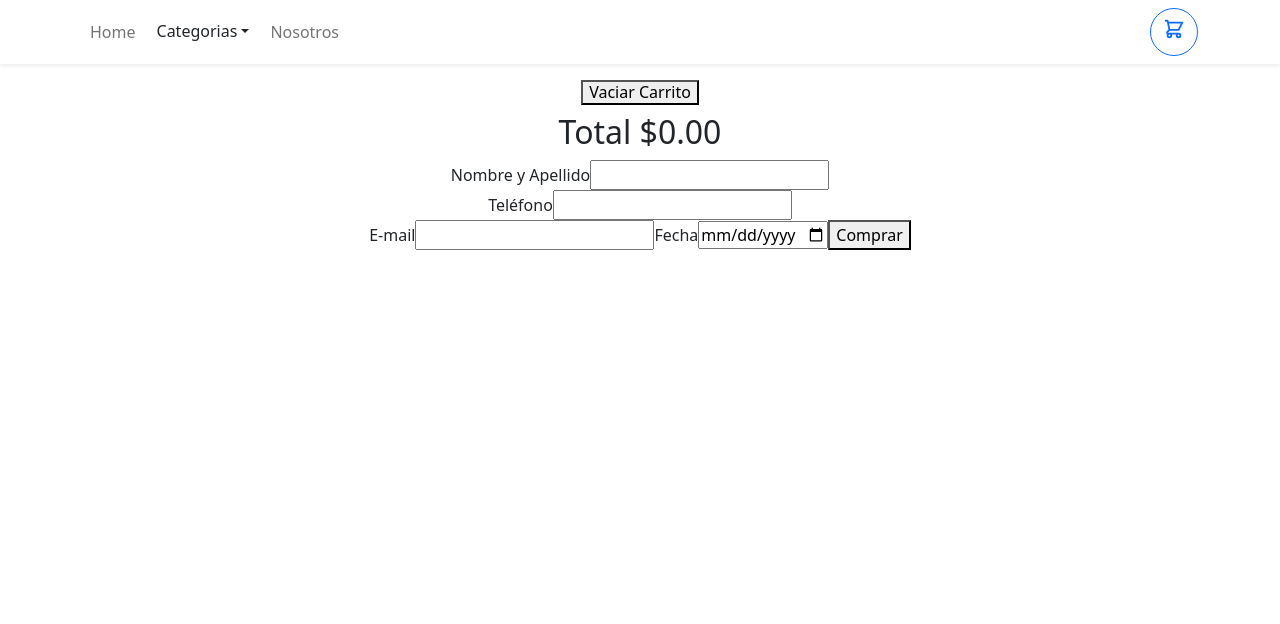
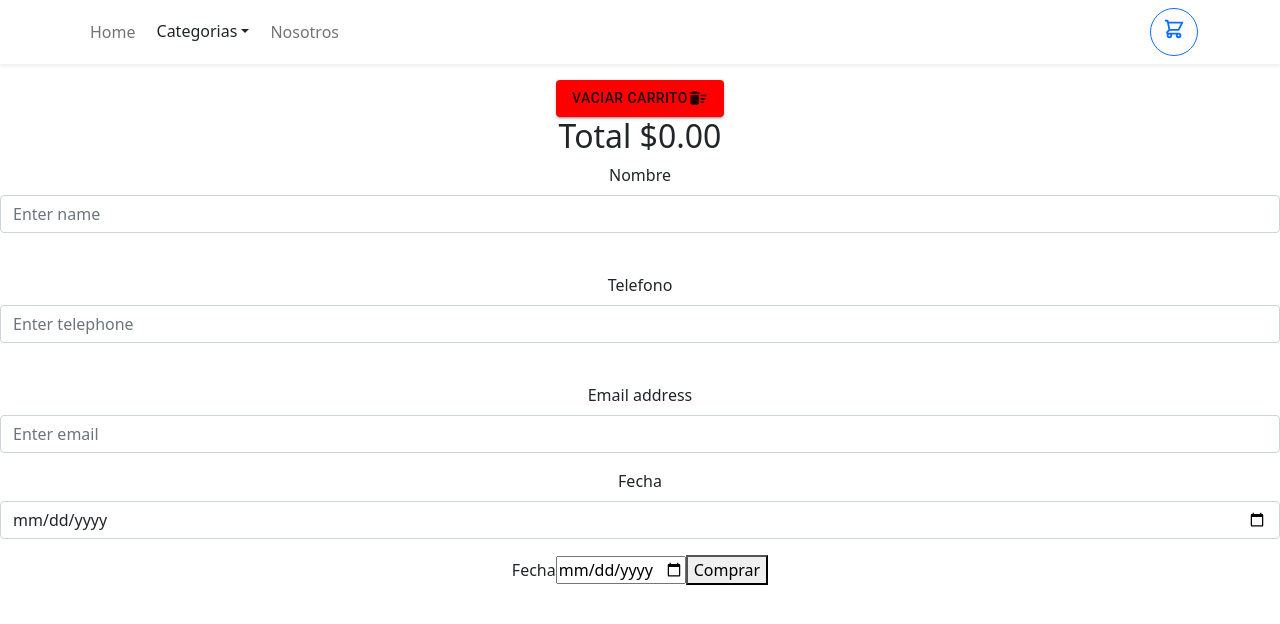
Before and after one commit to santimisi/e-commerce-mineo, a React (Create React App) app: page /cart in a window 1280 px wide. Shown: the top 624 px of the page. Built offline with nearby package versions, Linux system fonts and the light colour scheme.

Commit message:
rediseñados los botones, el item detail y el carrito

```diff
--- a/src/components/Cart.js
+++ b/src/components/Cart.js
@@ -1,26 +1,45 @@
-import React, {useContext} from 'react';
+import React, {useContext, useState} from 'react';
 import { CartContext } from './context/useContext'
 import { ExpenseForm } from './ExpenseForm';
+import Container from 'react-bootstrap/Container';
+import Row from 'react-bootstrap/Row';
+import Col from 'react-bootstrap/Col';
+import DeleteIcon from "@material-ui/icons/Delete";
+import DeleteSweepIcon from '@material-ui/icons/DeleteSweep';
+import Button from "@material-ui/core/Button";
 
 
 const Cart = () => {
+
     const { items, removeItem, clearItems, totalCompra} = useContext(CartContext)
     return (
-        <div>
-            {
+        <>
+<Container>
+  <Container>
+  {
                 items.map((item) =>(
                     <div key={item.id}>
-                        <h1>{item.qty}, {item.title}</h1>
-                        <h2>${item.price * item.qty}</h2>
-                        <h6><button onClick={() => removeItem(item.id)}>Borrar producto</button></h6>
-                    </div>
-                ) )
-            }
-            <h6><button onClick={() => clearItems()}>Vaciar Carrito</button></h6>
+
+    <Row>
+        <Col style={{margin:"5px"}}><img src={item.image} width="100" /></Col>
+        <Col xs={6}><h4> {item.qty}  {" "} {item.title} </h4>
+        <h4 style={{fontWeight:"bold"}}>${item.price * item.qty}</h4>
+        </Col>
+        <Col style={{margin: "30px"}}>
+        <Button style={{backgroundColor:"red"}} variant="contained" onClick={() => removeItem(item.id)}>Borrar producto
+        <DeleteIcon fontSize="small" /></Button>
+        </Col>
+    </Row>
+    </div>
+    ) )
+}
+
+  </Container>
+</Container>
+            <Button style={{backgroundColor:"red"}} variant="contained" onClick={() => clearItems()}>Vaciar Carrito<DeleteSweepIcon fontSize="small" /></Button>
             <h2><span className="order-summary-values">Total ${totalCompra}</span></h2>
             <ExpenseForm/>
-        </div>
+</>
     )
 }
-
 export default Cart;
--- a/src/components/ExpenseForm.js
+++ b/src/components/ExpenseForm.js
@@ -2,6 +2,7 @@
 import React, { useContext, useState } from 'react'
 import { CartContext } from './context/useContext';
 import db from './services/firestore';
+import Form from 'react-bootstrap/Form';
 
 
 export const ExpenseForm = (props) => {
@@ -50,21 +51,25 @@
 }
   return (
     <div>
-        <form onSubmit={submitHandler}>
-    <label>Nombre y Apellido</label>
-    <input type='text'
-    value={nombre}
-    onChange={nuevoNombre}/>
-    <br></br>
-    <label>Teléfono</label>
-    <input type='number'
-    value={telefono}
-    onChange={nuevoTelefono}/>
-    <br></br>
-    <label>E-mail</label>
-    <input type='email'
-    value={email}
-    onChange={nuevoEmail}/>
+        <Form onSubmit={submitHandler}>
+            <Form.Group className="mb-3" controlId="formBasicText">
+                <Form.Label>Nombre</Form.Label>
+                <Form.Control type="text" placeholder="Enter name"  value={nombre} onChange={nuevoNombre}/>
+            </Form.Group>
+                <br></br>
+            <Form.Group className="mb-3" controlId="formBasicNumber">
+                <Form.Label>Telefono</Form.Label>
+                <Form.Control type="number" placeholder="Enter telephone"  value={telefono} onChange={nuevoTelefono}/>
+            </Form.Group>
+                <br></br>
+            <Form.Group className="mb-3" controlId="formBasicEmail">
+                <Form.Label>Email address</Form.Label>
+                <Form.Control type="email" placeholder="Enter email"  value={email} onChange={nuevoEmail}/>
+            </Form.Group>
+            <Form.Group className="mb-3" controlId="dob">
+                <Form.Label>Fecha</Form.Label>
+                <Form.Control type="date" placeholder="Enter email" name="dob" value={fecha} onChange={nuevaFecha} min='2019-01-01' max='2022-12-31'/>
+            </Form.Group>
     <label>Fecha</label>
     <input type='date'
     min='2019-01-01'
@@ -75,6 +80,6 @@
 
     <h6 className='idcompra' style={{display: checkData}}>Gracias por la compra! Su código de seguimiento es: {orderId}</h6>
 
-</form></div>
+</Form></div>
   )
 }
--- a/src/components/ItemCount.js
+++ b/src/components/ItemCount.js
@@ -29,7 +29,7 @@
         <Badge color="secondary" badgeContent={qty}>
           <ShoppingCartIcon />{" "}
         </Badge>
-<ButtonGroup>
+        <ButtonGroup>
           <Button
             onClick={eliminarProducto}>
                           {" "}
--- a/src/components/ItemDetails.js
+++ b/src/components/ItemDetails.js
@@ -3,6 +3,9 @@
 import { Link, useParams } from 'react-router-dom';
 import ItemCount from './ItemCount';
 import { CartContext} from './context/useContext';
+import Container from 'react-bootstrap/Container';
+import Row from 'react-bootstrap/Row';
+import Col from 'react-bootstrap/Col';
 
 
 function ItemDetails ({item}) {
@@ -21,19 +24,23 @@
 
   return (
     <>
-        <div>
-        <img src={item.image} width="200" />
-        <h2> {item.title} </h2>
-        <p> {item.description} </p>
-        <p>${item.price}</p>
-        {
-        add ?
-        <div>Añadido!</div>
-        :
-        < ItemCount item={item} initial={1} addItem={addItem}  />
+<Container>
+  <Container style={{border: "3px solid black", borderRadius:"10px"}}>
+    <Row>
+      <Col style={{margin:"5px"}}><img src={item.image} width="200" /></Col>
+      <Col xs={6}><h4> {item.title} </h4>
+      <p>{item.description} </p>
+      <h4 style={{fontWeight:"bold"}}>${item.price}</h4>
+      </Col>
+      <Col style={{margin: "30px"}}>
+    {
+              < ItemCount item={item} initial={1} addItem={addItem}  />
 
-        }
-        </div>
+              }</Col>
+    </Row>
+
+  </Container>
+</Container>
 
     </>
   )
--- a/src/components/context/useContext.js
+++ b/src/components/context/useContext.js
@@ -30,7 +30,7 @@
         :
         console.log("veo cantidad", qty);
         console.log("compruebo item",items);
-        setItems ([...items, { id: item.id, title: item.title, price: item.price, qty: qty }]);
+        setItems ([...items, { id: item.id, title: item.title, price: item.price, qty: qty, image: item.image }]);
        console.log(items)
     }
 
```
